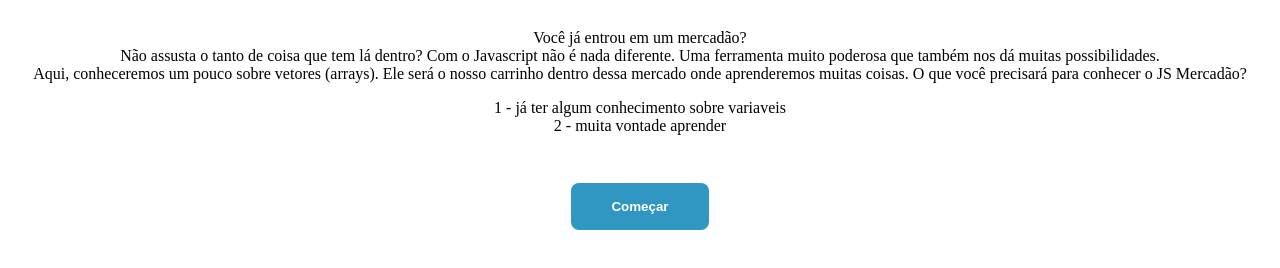
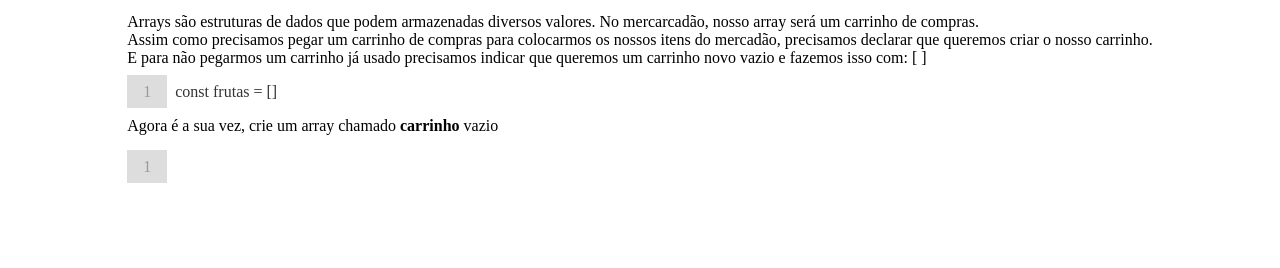
Before and after one commit to andreserudo/js-mercadao, a website: page index.html in a window 1280 px wide. Shown: the part 72-340 px from the top of the page. Drawn offline with Linux system fonts and the light colour scheme.

Commit message:
feat: declaration first texts

```diff
--- a/index.html
+++ b/index.html
@@ -13,7 +13,7 @@
     </header>
     <main>
         <div class="home">
-            <class class="paragraph-description">
+            <div class="paragraph-description">
                 <p>Você já entrou em um mercadão?<br>
                     Não assusta o tanto de coisa que tem lá dentro? Com o Javascript não é nada diferente.
                     Uma ferramenta muito poderosa que também nos dá muitas possibilidades.<br>
@@ -24,8 +24,27 @@
                     <ol>1 - já ter algum conhecimento sobre variaveis</ol>
                     <ol>2 - muita vontade aprender</ol>
                 </ul>
-            </class>
+            </div>
             <button type="button">Começar</button>
+        </div>
+        <div class="declaration">
+            <div class="paragraph-declaration">
+                <p>
+                    Arrays são estruturas de dados que podem armazenadas diversos valores. No mercarcadão, nosso array será um carrinho de compras.<br>
+                    Assim como precisamos pegar um carrinho de compras para colocarmos os nossos itens do mercadão, precisamos declarar que queremos
+                    criar o nosso carrinho. <br>
+                    E para não pegarmos um carrinho já usado precisamos indicar que queremos um carrinho novo vazio e fazemos isso com: [ ]
+                </p>
+            </div>
+            <div class="code-example">
+                <span class="code-line">1</span><span class="code">const frutas = []</span>
+            </div>
+            <div class="paragraph-declaration">
+                <p>Agora é a sua vez, crie um array chamado <strong>carrinho</strong> vazio</p>
+            </div>
+            <div class="code-interaction">
+                <span class="code-line">1</span><input type="text" class="code-input">
+            </div>
         </div>
 
     </main>
--- a/styles/style.scss
+++ b/styles/style.scss
@@ -18,10 +18,44 @@ body {
 }
 
 .home {
-    display: flex;
-    flex-direction: column;
-    align-items: center;
-    justify-content: center;
+    // display: flex;
+    // flex-direction: column;
+    // align-items: center;
+    // justify-content: center;
+    display: none;
+}
+
+.declaration {
+    margin-top: 1rem;
+}
+
+.code-example {
+    background-color: #fff;
+    margin: 1rem 0;
+    .code {
+        color: #333;
+        margin-left: .5rem;
+    }
+}
+
+.code-line {
+    padding: .5rem 1rem;
+    background-color: #DDD;
+    color: #999;
+}
+
+.code-interaction {
+    background-color: #fff;
+    margin: 1rem 0;
+}
+
+.code-input {
+    height: 33px;
+    border: none;
+}
+
+.code-input:focus {
+    outline: none;
 }
 
 .paragraph-description {
```
Also changed, not shown: styles/style.css, 1 other file.
